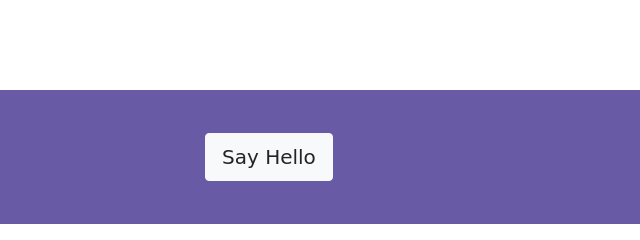
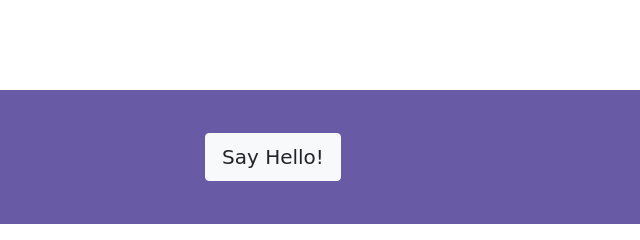
Before and after one commit to praveen0608/portfolio, a website: page index.html in a window 1280 px wide. Shown: the part 2720-2960 px from the top of the page, 640-1280 px from the left. Drawn offline with nearby package versions, Linux system fonts and the light colour scheme; a web font is replaced by a local one.

Commit message:
Update index.html

```diff
--- a/index.html
+++ b/index.html
@@ -228,7 +228,7 @@
                         <p class="m-0 text-light">Always feel Free to Contact </p>
                     </div>
                     <div class="col-sm offset-sm-2 offset-md-3">
-                        <button class="btn btn-lg my-font btn-light rounded" id="hire-me-btn" onclick="showPhoneNumber()">Say Hello </button>
+                        <button class="btn btn-lg my-font btn-light rounded" id="hire-me-btn" onclick="showPhoneNumber()">Say Hello! </button>
 
     <script>
         // Function to show phone number and email when button is clicked
@@ -241,7 +241,7 @@
         window.addEventListener('scroll', function() {
             const button = document.getElementById('hire-me-btn');
             if (window.scrollY > 100) {  // You can adjust this value based on when you want to reset
-                button.innerHTML = Say Hello!;
+                button.innerHTML = 'Say Hello!';
             }
         });
     </script>
```
